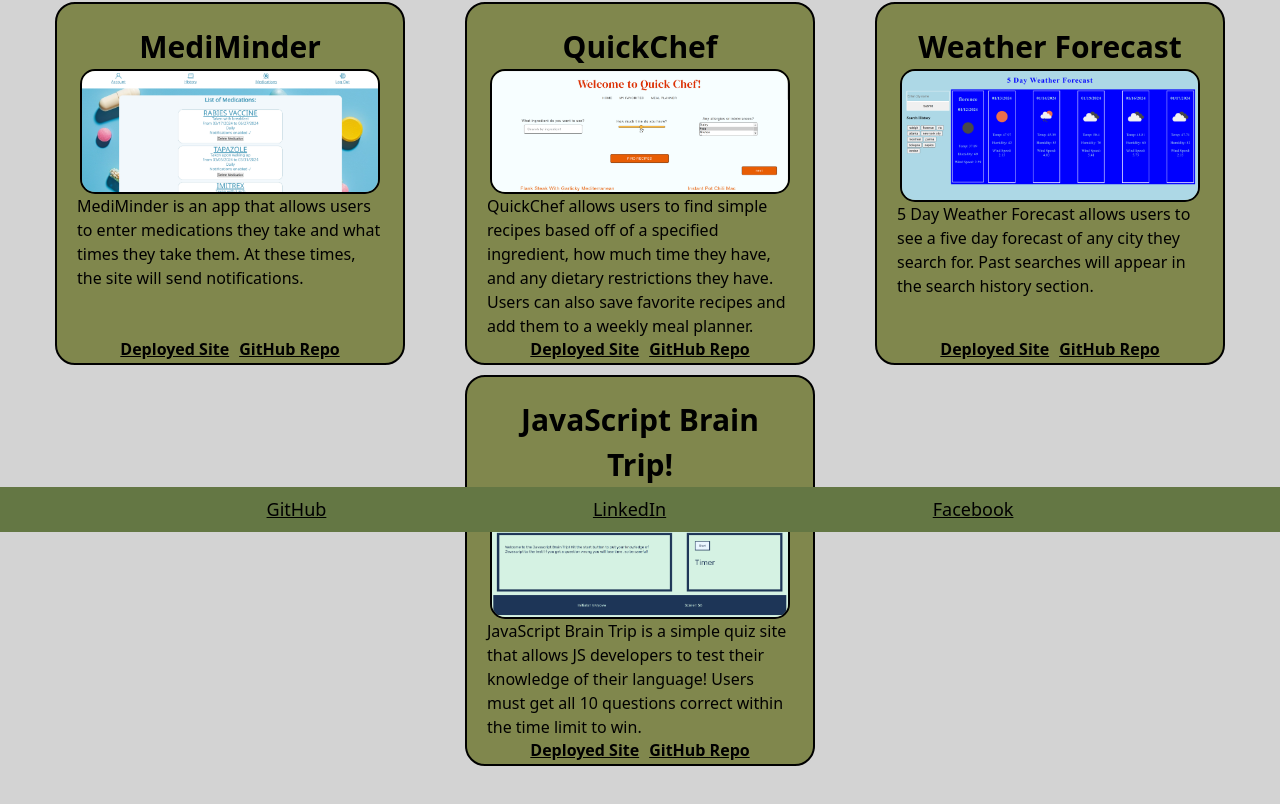
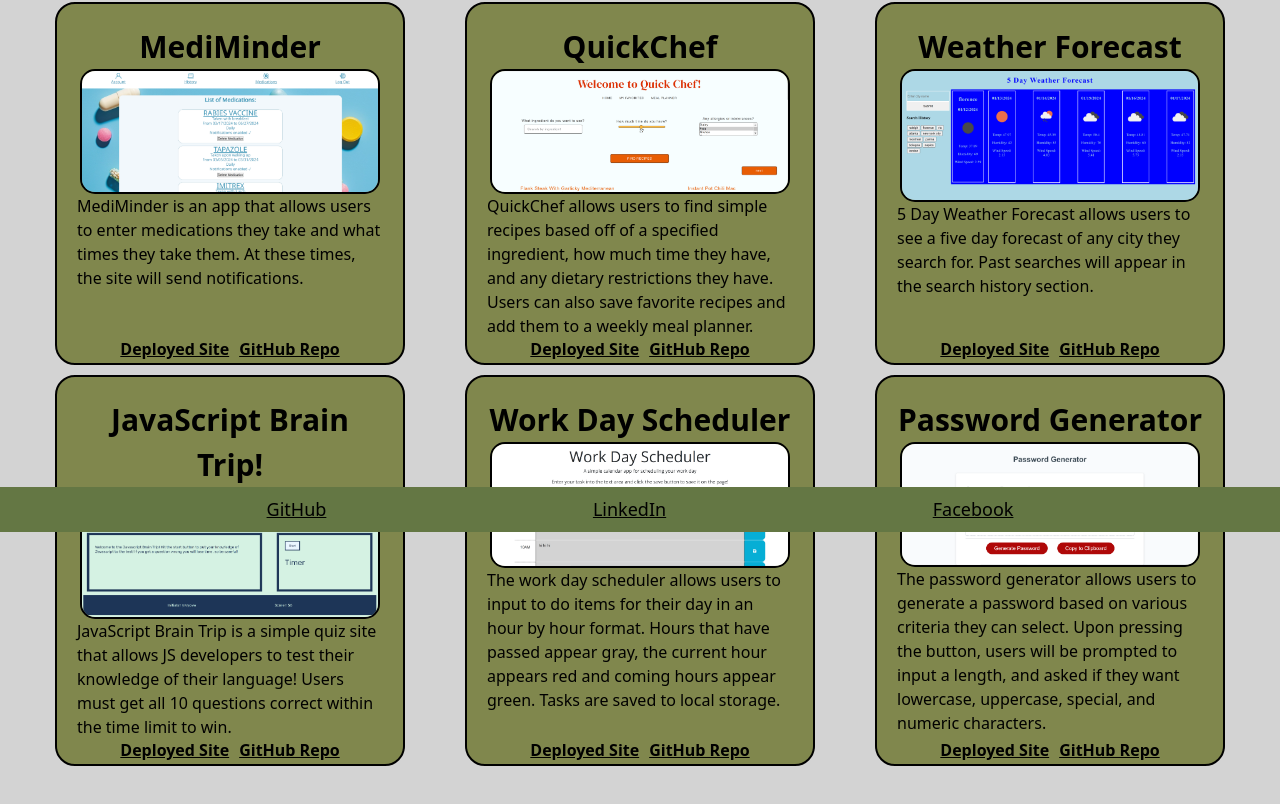
Before and after one commit to cspecialblackberry/Charles-Hall-Portfolio, a React (Vite) app: page /Portfolio in a window 1280 px wide. Shown: the part 268-1072 px from the top of the page. Built offline with nearby package versions, Linux system fonts and the light colour scheme.

Commit message:
added two new portfolio pieces

```diff
--- a/src/assets/sites.js
+++ b/src/assets/sites.js
@@ -31,5 +31,21 @@ export const sites = [
         description: 'JavaScript Brain Trip is a simple quiz site that allows JS developers to test their knowledge of their language! Users must get all 10 questions correct within the time limit to win.',
         img: '/javascriptBrainTrip.png',
     },
+    {
+        id: 5,
+        name: 'Work Day Scheduler',
+        link: 'https://cspecialblackberry.github.io/To-Do-Calendar/',
+        repo: 'https://github.com/cspecialblackberry/To-Do-Calendar',
+        description: 'The work day scheduler allows users to input to do items for their day in an hour by hour format. Hours that have passed appear gray, the current hour appears red and coming hours appear green. Tasks are saved to local storage.',
+        img: '/workDayScheduler.png',
+    },
+    {
+        id: 6,
+        name: 'Password Generator',
+        link: 'https://cspecialblackberry.github.io/Password-Generator/',
+        repo: 'https://github.com/cspecialblackberry/Password-Generator',
+        description: 'The password generator allows users to generate a password based on various criteria they can select. Upon pressing the button, users will be prompted to input a length, and asked if they want lowercase, uppercase, special, and numeric characters.',
+        img: '/passwordGenerator.png',
+    },
 
 ]
```
Also changed, not shown: public/passwordGenerator.png (added), public/workDayScheduler.png (added).
